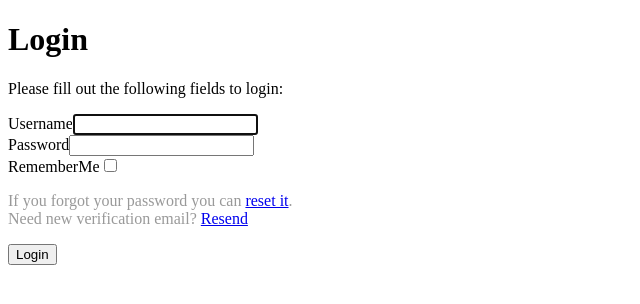
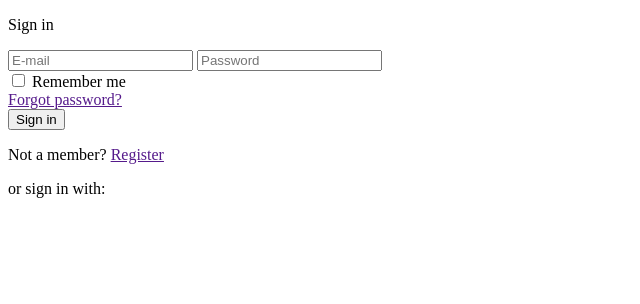
Before and after one commit to jaradeh/911resturants, a Yii app: template frontend/views/site/login.php in a window 1280 px wide. Shown: the top 304 px of the page, without its empty margins (0-640 px from the left). Run offline with PHP 8.4 and a stand-in for Yii, Linux system fonts and the light colour scheme; the template is opened without the code that fills it, so the values that code supplies are empty; form fields are guessed from the names that the template uses; some libraries are stand-ins or nearby versions.

Commit message:
update login

```diff
--- a/frontend/views/site/login.php
+++ b/frontend/views/site/login.php
@@ -1,5 +1,4 @@
 <?php
-
 /* @var $this yii\web\View */
 /* @var $form yii\bootstrap\ActiveForm */
 /* @var $model \common\models\LoginForm */
@@ -10,32 +9,57 @@ use yii\bootstrap\ActiveForm;
 $this->title = 'Login';
 $this->params['breadcrumbs'][] = $this->title;
 ?>
-<div class="site-login">
-    <h1><?= Html::encode($this->title) ?></h1>
 
-    <p>Please fill out the following fields to login:</p>
 
-    <div class="row">
-        <div class="col-lg-5">
-            <?php $form = ActiveForm::begin(['id' => 'login-form']); ?>
 
-                <?= $form->field($model, 'username')->textInput(['autofocus' => true]) ?>
+<!-- Default form login -->
+<form class="text-center border border-light p-5">
 
-                <?= $form->field($model, 'password')->passwordInput() ?>
+    <p class="h4 mb-4">Sign in</p>
 
-                <?= $form->field($model, 'rememberMe')->checkbox() ?>
+    <!-- Email -->
+    <input type="email" id="defaultLoginFormEmail" class="form-control mb-4" placeholder="E-mail">
 
-                <div style="color:#999;margin:1em 0">
-                    If you forgot your password you can <?= Html::a('reset it', ['site/request-password-reset']) ?>.
-                    <br>
-                    Need new verification email? <?= Html::a('Resend', ['site/resend-verification-email']) ?>
-                </div>
+    <!-- Password -->
+    <input type="password" id="defaultLoginFormPassword" class="form-control mb-4" placeholder="Password">
 
-                <div class="form-group">
-                    <?= Html::submitButton('Login', ['class' => 'btn btn-primary', 'name' => 'login-button']) ?>
-                </div>
-
-            <?php ActiveForm::end(); ?>
+    <div class="d-flex justify-content-around">
+        <div>
+            <!-- Remember me -->
+            <div class="custom-control custom-checkbox">
+                <input type="checkbox" class="custom-control-input" id="defaultLoginFormRemember">
+                <label class="custom-control-label" for="defaultLoginFormRemember">Remember me</label>
+            </div>
+        </div>
+        <div>
+            <!-- Forgot password -->
+            <a href="">Forgot password?</a>
         </div>
     </div>
-</div>
+
+    <!-- Sign in button -->
+    <button class="btn btn-info btn-block my-4" type="submit">Sign in</button>
+
+    <!-- Register -->
+    <p>Not a member?
+        <a href="">Register</a>
+    </p>
+
+    <!-- Social login -->
+    <p>or sign in with:</p>
+
+    <a type="button" class="light-blue-text mx-2">
+        <i class="fab fa-facebook-f"></i>
+    </a>
+    <a type="button" class="light-blue-text mx-2">
+        <i class="fab fa-twitter"></i>
+    </a>
+    <a type="button" class="light-blue-text mx-2">
+        <i class="fab fa-linkedin-in"></i>
+    </a>
+    <a type="button" class="light-blue-text mx-2">
+        <i class="fab fa-github"></i>
+    </a>
+
+</form>
+<!-- Default form login -->
```
